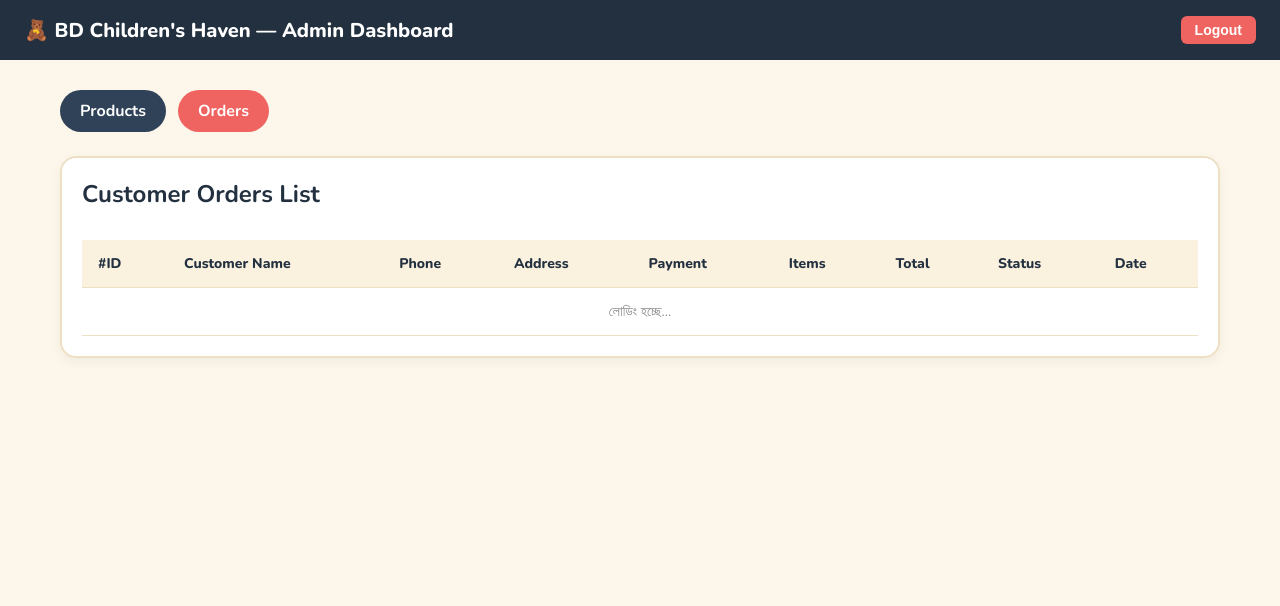
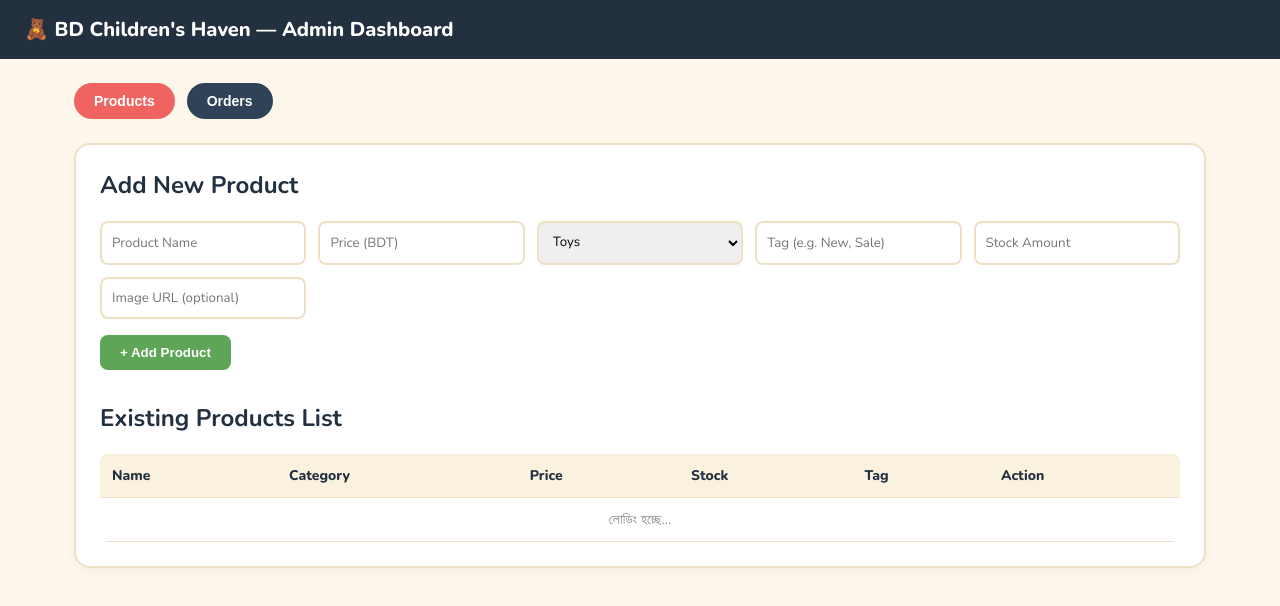
Before and after one commit to johirulislammme/BD-Children-s-Haven, a website: page public/admin/dashboard.html in a window 1280 px wide. Drawn offline with nearby package versions, Linux system fonts and the light colour scheme; no server answers.

Commit message:
Update dashboard.html

```diff
--- a/public/admin/dashboard.html
+++ b/public/admin/dashboard.html
@@ -4,58 +4,99 @@
   <meta charset="UTF-8">
   <meta name="viewport" content="width=device-width, initial-scale=1.0">
   <title>BD Children's Haven — Admin Dashboard</title>
+  <link rel="preconnect" href="https://fonts.googleapis.com">
   <link href="https://fonts.googleapis.com/css2?family=Nunito:wght@400;600;700;800&display=swap" rel="stylesheet">
   <style>
-    :root {
-      --ink: #243858;
-      --denim: #2f4258;
-      --denim-dark: #22303f;
-      --cream: #fdf6ea;
-      --cream-2: #faf1de;
-      --coral: #ef6461;
-      --leaf: #5fa557;
+    :root{
+      --ink:#243858; --denim:#2f4258; --denim-dark:#22303f; --cream:#fdf6ea; --cream-2:#faf1de;
+      --coral:#ef6461; --coral-dark:#d6504d; --leaf:#5fa557; --leaf-dark:#478a41;
     }
     *{box-sizing:border-box;}
     body{margin:0;font-family:'Nunito',sans-serif;background:var(--cream);color:var(--ink);}
-    header{background:var(--denim-dark);color:#fff;padding:16px 24px;font-weight:800;font-size:20px;display:flex;align-items:center;justify-content:space-between;}
-    .logout-btn{background:var(--coral);color:#fff;border:none;padding:6px 14px;border-radius:6px;font-weight:700;cursor:pointer;font-size:14px;}
-    .container{max-width:1200px;margin:30px auto;padding:0 20px;}
-    .tabs{display:flex;gap:12px;margin-bottom:24px;}
-    .tab-btn{background:var(--denim);color:#fff;border:none;padding:10px 20px;border-radius:99px;font-weight:700;cursor:pointer;text-decoration:none;display:inline-block;}
+    header{background:var(--denim-dark);color:#fff;padding:16px 24px;font-size:20px;font-weight:800;}
+    .wrap{max-width:1180px;margin:24px auto;padding:0 24px;}
+    .nav-tabs{display:flex;gap:12px;margin-bottom:24px;}
+    .tab-btn{background:var(--denim);color:#fff;border:none;padding:10px 20px;border-radius:99px;font-weight:700;cursor:pointer;font-size:14px;}
     .tab-btn.active{background:var(--coral);}
-    .card-box{background:#fff;border-radius:16px;padding:20px;box-shadow:0 4px 12px rgba(0,0,0,0.05);border:2px solid #eee0c4;}
+
+    .panel{background:#fff;border-radius:16px;padding:24px;border:2px solid #eee0c4;box-shadow:0 4px 12px rgba(0,0,0,0.03);display:none;}
+    .panel.active{display:block;}
+
     h2{margin-top:0;color:var(--denim-dark);}
-    .table-responsive{width:100%;overflow-x:auto;}
-    table{width:100%;border-collapse:collapse;margin-top:10px;}
-    th,td{padding:14px 16px;text-align:left;border-bottom:1px solid #eee0c4;font-size:14px;}
-    th{background:var(--cream-2);font-weight:800;color:var(--denim-dark);}
-    tr:hover{background:#fcf9f2;}
-    .status-select{padding:6px 10px;border-radius:8px;border:2px solid #eee0c4;font-weight:700;font-size:12px;background:#fff;cursor:pointer;}
+    .form-grid{display:grid;grid-template-columns:repeat(auto-fit, minmax(180px, 1fr));gap:12px;margin-bottom:16px;}
+    .form-grid input, .form-grid select{width:100%;padding:10px;border:2px solid #eee0c4;border-radius:8px;font-family:inherit;}
+    .add-prod-btn{background:var(--leaf);color:#fff;border:none;padding:10px 20px;border-radius:8px;font-weight:800;cursor:pointer;}
+    .add-prod-btn:hover{background:var(--leaf-dark);}
+
+    table{width:100%;border-collapse:collapse;margin-top:16px;background:#fff;border-radius:8px;overflow:hidden;}
+    th, td{padding:12px;text-align:left;border-bottom:1px solid #eee0c4;font-size:14px;}
+    th{background:var(--cream-2);color:var(--denim-dark);font-weight:800;}
+    .badge-status{padding:4px 10px;border-radius:99px;font-size:11px;font-weight:800;}
+    .status-Pending{background:#fff2cc;color:#806000;}
+    .status-Processing{background:#dae8fc;color:#103c82;}
+    .status-Delivered{background:#d5e8d4;color:#274e13;}
+    .status-Cancelled{background:#f8cecc;color:#b85450;}
+
+    .del-btn{background:var(--coral);color:#fff;border:none;padding:6px 12px;border-radius:6px;cursor:pointer;font-weight:700;}
+    .del-btn:hover{background:var(--coral-dark);}
   </style>
 </head>
 <body>
 
-  <header>
-    <span>🧸 BD Children's Haven — Admin Dashboard</span>
-    <button class="logout-btn" onclick="logout()">Logout</button>
-  </header>
+  <header>🧸 BD Children's Haven — Admin Dashboard</header>
 
-  <div class="container">
-    <div class="tabs">
-      <a href="products.html" class="tab-btn">Products</a>
-      <a href="dashboard.html" class="tab-btn active">Orders</a>
+  <div class="wrap">
+    <div class="nav-tabs">
+      <button class="tab-btn active" onclick="switchTab('products')">Products</button>
+      <button class="tab-btn" onclick="switchTab('orders')">Orders</button>
     </div>
 
-    <div class="card-box">
+    <!-- Products Panel -->
+    <div class="panel active" id="productsPanel">
+      <h2>Add New Product</h2>
+      <div class="form-grid">
+        <input type="text" id="prodName" placeholder="Product Name">
+        <input type="number" id="prodPrice" placeholder="Price (BDT)">
+        <select id="prodCategory">
+          <option value="Toys">Toys</option>
+          <option value="Learning">Learning</option>
+          <option value="Dress">Dress</option>
+          <option value="Food">Food</option>
+          <option value="Cosmetics">Cosmetics</option>
+        </select>
+        <input type="text" id="prodTag" placeholder="Tag (e.g. New, Sale)">
+        <input type="number" id="prodStock" placeholder="Stock Amount">
+        <input type="text" id="prodImage" placeholder="Image URL (optional)">
+      </div>
+      <button class="add-prod-btn" onclick="addProduct()">+ Add Product</button>
+
+      <h2 style="margin-top:32px;">Existing Products List</h2>
+      <table>
+        <thead>
+          <tr>
+            <th>Name</th>
+            <th>Category</th>
+            <th>Price</th>
+            <th>Stock</th>
+            <th>Tag</th>
+            <th>Action</th>
+          </tr>
+        </thead>
+        <tbody id="adminProductsTable">
+          <tr><td colspan="6" style="text-align:center; color:#888;">লোডিং হচ্ছে...</td></tr>
+        </tbody>
+      </table>
+    </div>
+
+    <!-- Orders Panel -->
+    <div class="panel" id="ordersPanel">
       <h2>Customer Orders List</h2>
-      <div class="table-responsive">
       <table>
         <thead>
           <tr>
             <th>#ID</th>
             <th>Customer Name</th>
-              <th>Phone</th>
-              <th>Address</th>
+            <th>Phone & Address</th>
             <th>Payment</th>
             <th>Items</th>
             <th>Total</th>
@@ -63,55 +104,129 @@
             <th>Date</th>
           </tr>
         </thead>
-          <tbody id="ordersTableBody">
-            <tr><td colspan="9" style="text-align:center; color:#888;">লোডিং হচ্ছে...</td></tr>
+        <tbody id="adminOrdersTable">
+          <tr><td colspan="8" style="text-align:center; color:#888;">লোডিং হচ্ছে...</td></tr>
         </tbody>
       </table>
     </div>
   </div>
-  </div>
 
   <script>
-    function logout() {
-      localStorage.removeItem('isAdminLoggedIn');
-      window.location.href = 'login.html';
+    function switchTab(tab) {
+      document.querySelectorAll('.tab-btn').forEach(b => b.classList.remove('active'));
+      document.querySelectorAll('.panel').forEach(p => p.classList.remove('active'));
+
+      if (tab === 'products') {
+        document.querySelector('.tab-btn:nth-child(1)').classList.add('active');
+        document.getElementById('productsPanel').classList.add('active');
+        loadAdminProducts();
+      } else {
+        document.querySelector('.tab-btn:nth-child(2)').classList.add('active');
+        document.getElementById('ordersPanel').classList.add('active');
+        loadAdminOrders();
+      }
     }
 
-    async function loadOrders() {
+    async function loadAdminProducts() {
       try {
-        const response = await fetch('/api/orders');
-        const orders = await response.json();
-        const tbody = document.getElementById('ordersTableBody');
+        const res = await fetch('/api/products');
+        const products = await res.json();
+        const tbody = document.getElementById('adminProductsTable');
         tbody.innerHTML = '';
 
-        if (!Array.isArray(orders) || orders.length === 0) {
-          tbody.innerHTML = `<tr><td colspan="9" style="text-align:center; color:#888; padding:20px;">কোনো অর্ডার পাওয়া যায়নি।</td></tr>`;
+        if (products.length === 0) {
+          tbody.innerHTML = '<tr><td colspan="6" style="text-align:center; color:#888;">কোনো প্রোডাক্ট নেই!</td></tr>';
+          return;
+        }
+
+        products.forEach(p => {
+          tbody.innerHTML += `
+            <tr>
+              <td><strong>${p.name}</strong></td>
+              <td>${p.category}</td>
+              <td>৳ ${p.price}</td>
+              <td><span style="font-weight:800; color:${p.stock > 0 ? 'var(--leaf-dark)' : 'var(--coral)'};">${p.stock || 0} pcs</span></td>
+              <td>${p.tag || '-'}</td>
+              <td><button class="del-btn" onclick="deleteProduct(${p.id})">Delete</button></td>
+            </tr>
+          `;
+        });
+      } catch (err) {
+        console.error('Error loading products:', err);
+      }
+    }
+
+    async function addProduct() {
+      const name = document.getElementById('prodName').value;
+      const price = document.getElementById('prodPrice').value;
+      const category = document.getElementById('prodCategory').value;
+      const tag = document.getElementById('prodTag').value;
+      const stock = document.getElementById('prodStock').value;
+      const image = document.getElementById('prodImage').value;
+
+      if (!name || !price || !stock) {
+        alert('দয়া করে প্রোডাক্টের নাম, মূল্য এবং স্টক পরিমাণ দিন।');
+        return;
+      }
+
+      const res = await fetch('/api/products', {
+        method: 'POST',
+        headers: { 'Content-Type': 'application/json' },
+        body: JSON.stringify({ name, price, category, tag, stock, image })
+      });
+
+      const result = await res.json();
+      if (result.success) {
+        alert('প্রোডাক্ট সফলভাবে যুক্ত করা হয়েছে!');
+        document.getElementById('prodName').value = '';
+        document.getElementById('prodPrice').value = '';
+        document.getElementById('prodTag').value = '';
+        document.getElementById('prodStock').value = '';
+        document.getElementById('prodImage').value = '';
+        loadAdminProducts();
+      }
+    }
+
+    async function deleteProduct(id) {
+      if (confirm('আপনি কি এই প্রোডাক্টটি ডিলিট করতে চান?')) {
+        await fetch(`/api/products/${id}`, { method: 'DELETE' });
+        loadAdminProducts();
+      }
+    }
+
+    async function loadAdminOrders() {
+      try {
+        const res = await fetch('/api/orders');
+        const orders = await res.json();
+        const tbody = document.getElementById('adminOrdersTable');
+        tbody.innerHTML = '';
+
+        if (orders.length === 0) {
+          tbody.innerHTML = '<tr><td colspan="8" style="text-align:center; color:#888;">কোনো অর্ডার পাওয়া যায়নি।</td></tr>';
           return;
         }
 
         orders.forEach(o => {
           let itemsText = o.items.map(i => `${i.name} (৳${i.price})`).join(', ');
-
           let formattedDate = o.date;
           try {
             formattedDate = new Date(o.date).toLocaleString('en-US', {
               timeZone: 'Asia/Dhaka',
               dateStyle: 'short',
-              timeStyle: 'medium'
+              timeStyle: 'short'
             });
           } catch(e) {}
 
           tbody.innerHTML += `
             <tr>
               <td><strong>#${o.id}</strong></td>
-              <td>${o.customerName}</td>
-              <td>${o.phone}</td>
-              <td>${o.address}</td>
-              <td><span style="color:var(--denim); font-weight:700;">${o.paymentMethod}</span></td>
+              <td><strong>${o.name}</strong></td>
+              <td>${o.phone}<br><small style="color:#666;">${o.address}</small></td>
+              <td>${o.paymentMethod}</td>
               <td><small>${itemsText}</small></td>
               <td><strong>৳ ${o.total}</strong></td>
               <td>
-                <select class="status-select" onchange="updateOrderStatus('${o.id}', this.value)">
+                <select onchange="updateOrderStatus(${o.id}, this.value)" class="badge-status status-${o.status}">
                   <option value="Pending" ${o.status === 'Pending' ? 'selected' : ''}>Pending</option>
                   <option value="Processing" ${o.status === 'Processing' ? 'selected' : ''}>Processing</option>
                   <option value="Delivered" ${o.status === 'Delivered' ? 'selected' : ''}>Delivered</option>
@@ -128,25 +243,21 @@
     }
 
     async function updateOrderStatus(orderId, newStatus) {
-      try {
-        const response = await fetch(`/api/orders/${orderId}/status`, {
+      const res = await fetch(`/api/orders/${orderId}/status`, {
         method: 'PATCH',
         headers: { 'Content-Type': 'application/json' },
         body: JSON.stringify({ status: newStatus })
       });
-        const result = await response.json();
+      const result = await res.json();
       if (result.success) {
-          alert(`অর্ডার #${orderId} এর স্ট্যাটাস সফলভাবে পরিবর্তন করে "${newStatus}" করা হয়েছে!`);
+        loadAdminOrders();
       } else {
-          alert('স্ট্যাটাস আপডেট করতে সমস্যা হয়েছে।');
-        }
-      } catch (err) {
-        console.error('Error updating status:', err);
-        alert('সার্ভার কানেকশনে সমস্যা হয়েছে!');
+        alert('স্ট্যাটাস আপডেট করতে সমস্যা হয়েছে!');
       }
     }
 
-    document.addEventListener('DOMContentLoaded', loadOrders);
+    // Initial load
+    loadAdminProducts();
   </script>
 </body>
 </html>
```
Lines whose indentation alone changed are shown as unchanged.
